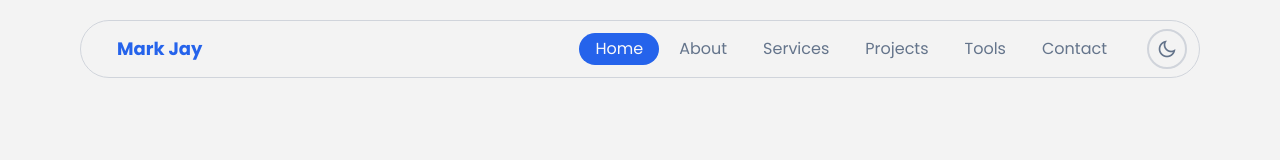
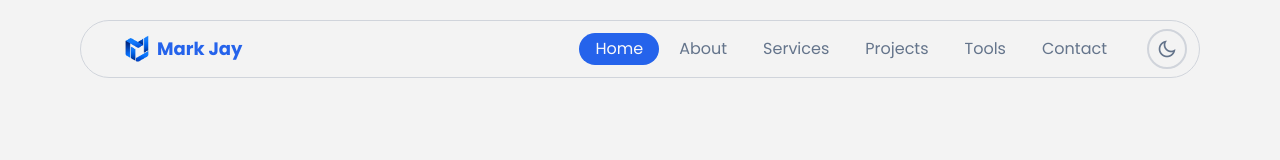
Before and after one commit to iguzum/Portfolio-Capinding, a website: page index.html in a window 1280 px wide. Shown: the top 160 px of the page. Drawn offline with nearby package versions, Linux system fonts and the light colour scheme; some packages are replaced by stand-ins of ours; a script that the page names is missing.

Commit message:
Update and fix alignment bug

```diff
--- a/index.html
+++ b/index.html
@@ -38,8 +38,9 @@
 
                 <a
                     href="#home"
-                    class="md:text-lg cursor-pointer pl-6 font-bold text-primary hover:text-text-dark transition-all duration-200 mt-17 lg:mt-0"
-                    >Mark Jay</a
+                    class="md:text-lg flex justify-end lg:justify-start items-center lg:pl-6 font-bold text-primary hover:text-text-dark transition-all duration-200 mt-17 lg:mt-0"
+                >
+                    <img src="assets/pictures/icon/icon.png" alt="logo" class="h-8 w-8 object-contain md:h-10 md:w-10" />Mark Jay</a
                 >
 
                 <div class="flex lg:w-fit items-center gap-1 lg:gap-1 flex-col lg:flex-row px-5 lg:px-0 lg:mt-0">
```
Also changed, not shown: src/output.css.
